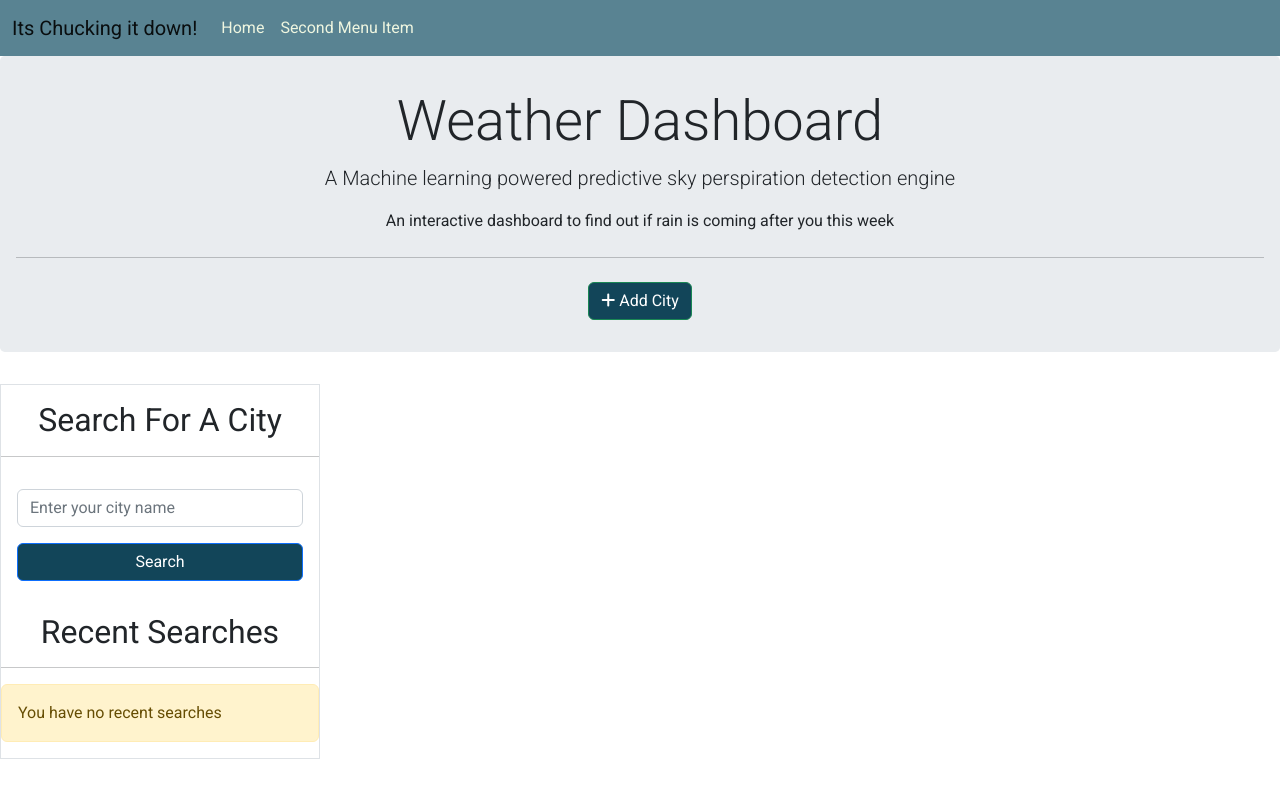
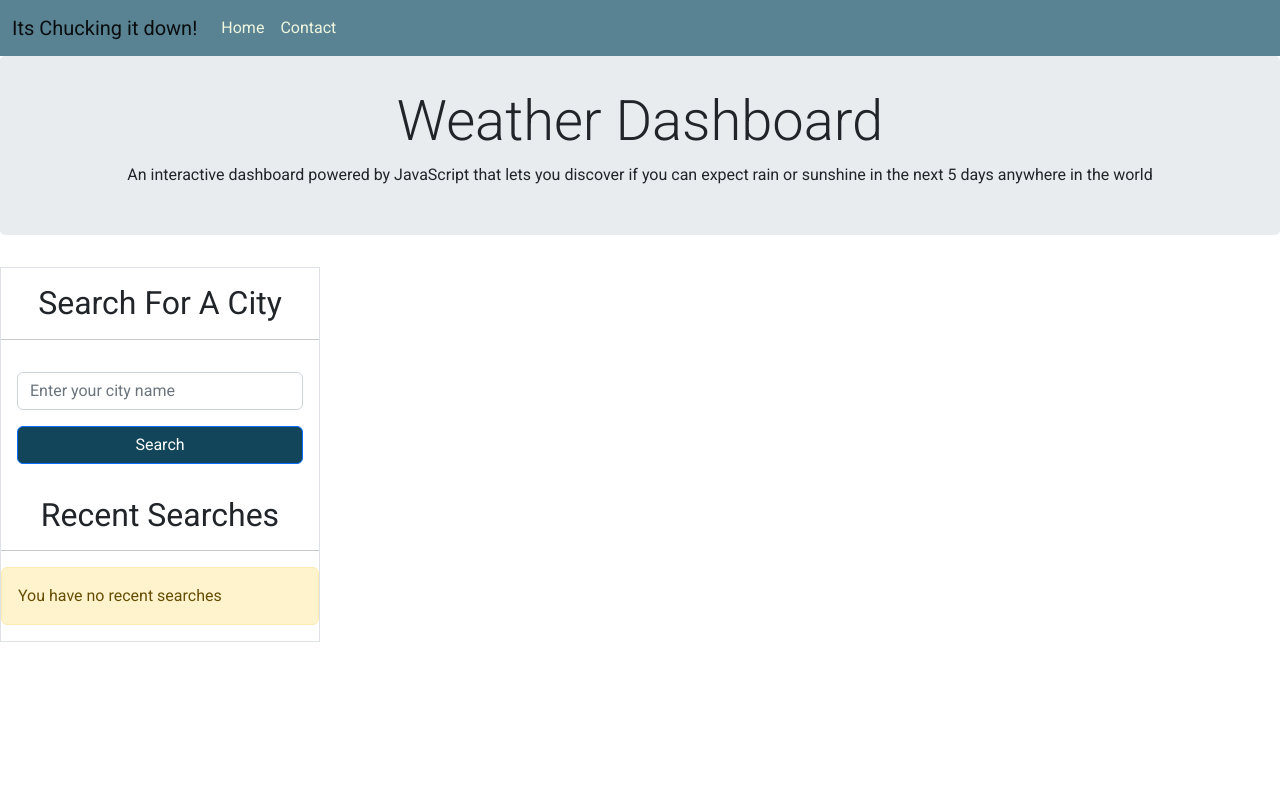
Before and after one commit to faisal244/javascript-weather-dashboard, a plain HTML site: page index.html in a window 1280 px wide. Drawn offline with nearby package versions, Linux system fonts and the light colour scheme.

Commit message:
Readme Created
- Removed unused code in index.html

- Changed some content

```diff
--- a/index.html
+++ b/index.html
@@ -36,17 +36,6 @@
 
 		<!--    Author Stylesheet-->
 		<link rel="stylesheet" href="./assets/css/styles.css" />
-
-		<!-- Some testing with background images - to be revisited later within index.js -->
-		<!-- <style>
-          body {
-            background-image: url(./assets/images/1.svg);
-
-              height: 100vh;
-              width: 100vw;
-
-          }
-          </style> -->
 	</head>
 
 	<body>
@@ -67,8 +56,10 @@
 					</button>
 					<div class="collapse navbar-collapse" id="navbarNavAltMarkup">
 						<div class="navbar-nav">
-							<a class="nav-link active" aria-current="page" href="#">Home</a>
-							<a class="nav-link" href="#">Second Menu Item</a>
+							<a class="nav-link active" aria-current="page" href="./index.html"
+								>Home</a
+							>
+							<a class="nav-link" href="#">Contact</a>
 						</div>
 					</div>
 				</div>
@@ -77,19 +68,24 @@
 
 		<main>
 			<div class="jumbotron text-center">
+				<!-- <h1 class="display-4">Its Chucking it down!</h1> -->
 				<h1 class="display-4">Weather Dashboard</h1>
-				<p class="lead">
-					A Machine learning powered predictive sky perspiration detection
-					engine
+				<p>
+					<!-- A JavaScript powered predictive sky perspiration detection engine -->
+					An interactive dashboard powered by JavaScript that lets you discover
+					if you can expect rain or sunshine in the next 5 days anywhere in the
+					world
 				</p>
 				<p>
-					An interactive dashboard to find out if rain is coming after you this
-					week
+					<!-- An interactive dashboard to find out if rain is coming after you this
+					week -->
+					<!-- An interactive weather dashboard that lets you discover if you can
+					expect rain or shine in the next 5 days -->
 				</p>
-				<hr class="my-4" />
-				<button type="button" class="btn btn-success">
+				<!-- <hr class="my-4" /> -->
+				<!-- <button type="button" class="btn btn-success">
 					<i class="fa fa-plus me-1"></i>Add City
-				</button>
+				</button> -->
 			</div>
 
 			<!-- content row -->
```
Also changed, not shown: 1 other file.
